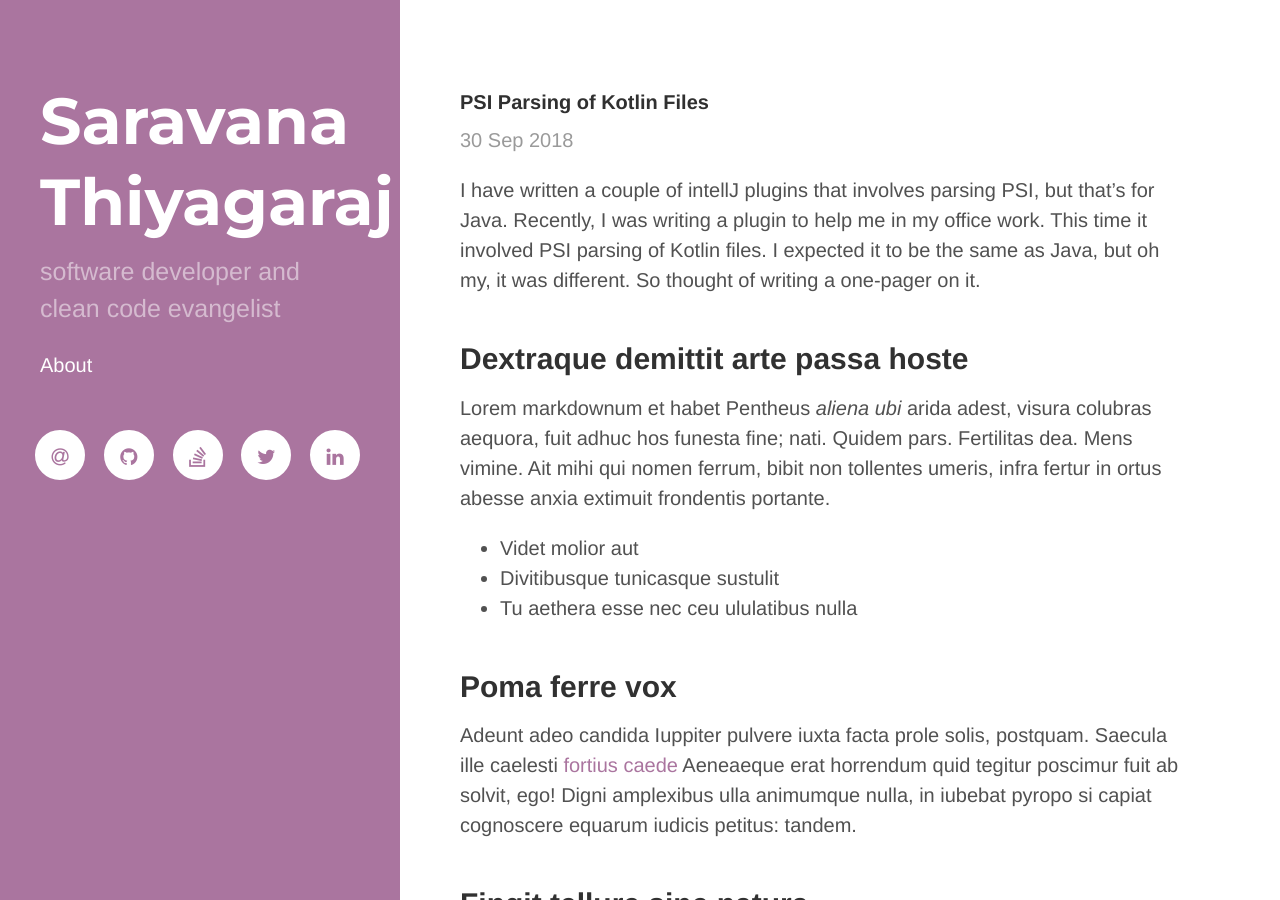
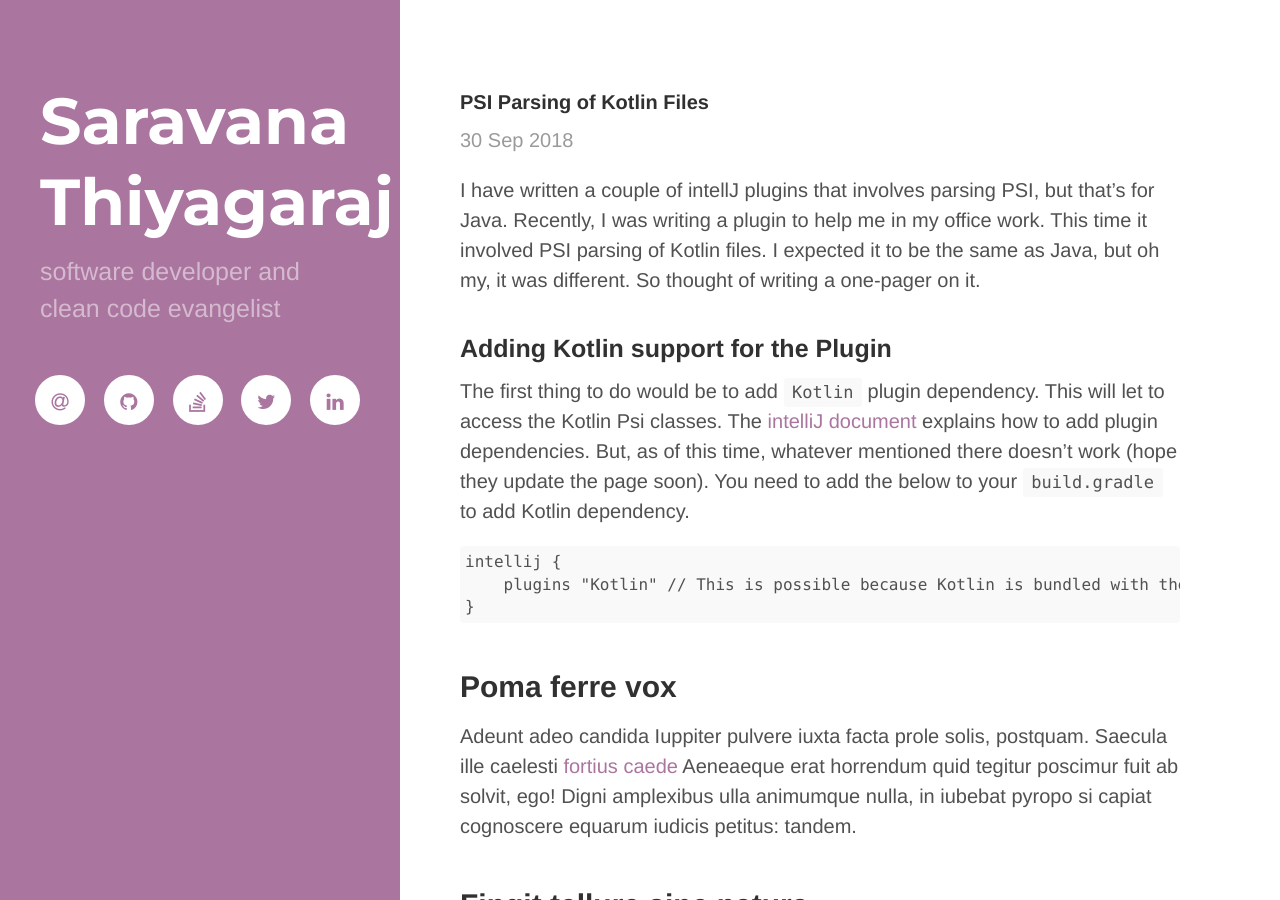
Before and after one commit to thsaravana/thsaravana.github.io, a Jekyll site: the page built from _posts/2018-09-30-intellij-kotlin-psi-parsing.md, in a window 1280 px wide and 900 px high. Built offline with Jekyll 4.4.1, drawn with Linux system fonts in a browser that asks for light colours; nearby versions of some CDN libraries.

Commit message:
Blog 1 - Adding Kotlin plugin dependency

```diff
--- a/_includes/sidebar.html
+++ b/_includes/sidebar.html
@@ -38,8 +38,8 @@
             <a href="{{ site.baseurl }}/atom.xml">Atom</a>
           </div>
       {% endif %}{% endcomment %} -->
-      <a class="sidebar-nav-item"
-         href="{{ site.baseurl }}/about/">About</a>
+<!--       <a class="sidebar-nav-item"
+         href="{{ site.baseurl }}/about/">About</a> -->
       <!-- a class="sidebar-nav-item"
          href="{{ site.baseurl }}/resume/">Resume</a -->
     </nav>
--- a/_posts/2018-09-30-intellij-kotlin-psi-parsing.md
+++ b/_posts/2018-09-30-intellij-kotlin-psi-parsing.md
@@ -5,16 +5,13 @@ title: "PSI Parsing of Kotlin Files"
 
 I have written a couple of intellJ plugins that involves parsing PSI, but that's for Java. Recently, I was writing a plugin to help me in my office work. This time it involved PSI parsing of Kotlin files. I expected it to be the same as Java, but oh my, it was different. So thought of writing a one-pager on it.
 
-## Dextraque demittit arte passa hoste
+### Adding Kotlin support for the Plugin
+The first thing to do would be to add `Kotlin` plugin dependency. This will let to access the Kotlin Psi classes. The [intelliJ document](https://www.jetbrains.org/intellij/sdk/docs/basics/plugin_structure/plugin_dependencies.html) explains how to add plugin dependencies. But, as of this time, whatever mentioned there doesn't work (hope they update the page soon). You need to add the below to your `build.gradle` to add Kotlin dependency.
 
-Lorem markdownum et habet Pentheus *aliena ubi* arida adest, visura colubras
-aequora, fuit adhuc hos funesta fine; nati. Quidem pars. Fertilitas dea. Mens
-vimine. Ait mihi qui nomen ferrum, bibit non tollentes umeris, infra fertur in
-ortus abesse anxia extimuit frondentis portante.
+    intellij {
+        plugins "Kotlin" // This is possible because Kotlin is bundled with the IDE, if not you need to mention the exact version of the Kotlin plugin
+    }
 
-- Videt molior aut
-- Divitibusque tunicasque sustulit
-- Tu aethera esse nec ceu ululatibus nulla
 
 ## Poma ferre vox
 
```
